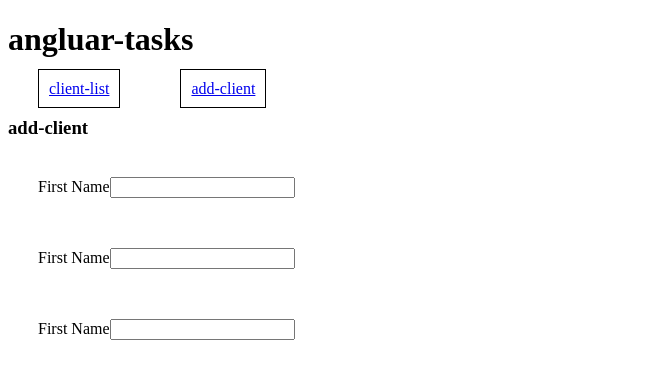
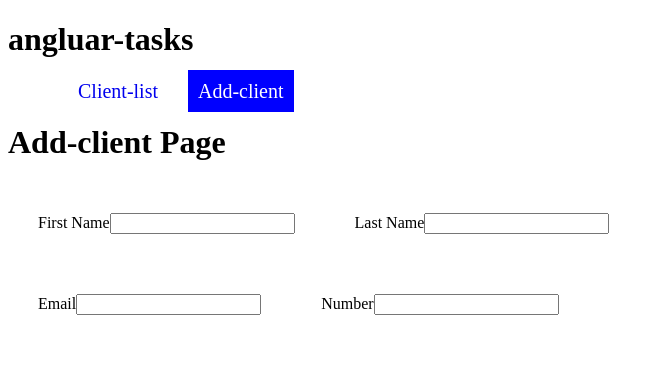
Before and after one commit to hariharn12/angluar-practice, an Angular app: page /add-client in a window 1280 px wide. Shown: the top 378 px of the page, without its empty margins (0-664 px from the left). Built offline with nearby package versions, Linux system fonts and the light colour scheme.

Commit message:
creating routerlink and active state directives

```diff
--- a/src/app/add-box/add-box.component.ts
+++ b/src/app/add-box/add-box.component.ts
@@ -1,9 +1,10 @@
+import { CommonModule } from '@angular/common';
 import { Component } from '@angular/core';
 
 @Component({
   selector: 'app-add-box',
   standalone: true,
-  imports: [],
+  imports: [CommonModule],
   templateUrl: './add-box.component.html',
   styleUrl: './add-box.component.css'
 })
--- a/src/app/add-client/add-client.component.html
+++ b/src/app/add-client/add-client.component.html
@@ -1,19 +1,23 @@
-<h3>add-client</h3>
+<h1>Add-client Page</h1>
 <div>
-  <form>
+  <form style="display: flex;">
     <div>
       <label for="fname">First Name</label>
       <input type="text" id="fname" name="fname">
     </div>
     <div>
-      <label for="fname">First Name</label>
-      <input type="text" id="fname" name="fname">
+      <label for="lname">Last Name</label>
+      <input type="text" id="lname" name="lname">
+    </div>
+  </form>
+  <form style="display: flex;">
+    <div>
+      <label for="fname">Email</label>
+      <input type="email" id="fname" name="fname">
     </div>
     <div>
-      <label for="fname">First Name</label>
-      <input type="text" id="fname" name="fname">
+      <label for="fname">Number</label>
+      <input type="number" id="fname" name="fname">
     </div>
-
-
   </form>
 </div>
--- a/src/app/app.component.css
+++ b/src/app/app.component.css
@@ -1,5 +1,15 @@
-.main a{
-    margin: 30px;
+
+ul{
+    display: flex;
+
+}
+ul>li{
+    list-style: none;
+    color: red;
+    margin-left: 20px;
+}
+ul>li>a{
     padding: 10px;
-    border: 1px solid  black;
+    text-decoration: none;
+    font-size: 20px;
 }
--- a/src/app/app.component.html
+++ b/src/app/app.component.html
@@ -1,9 +1,12 @@
 <h1>angluar-tasks </h1>
 <!-- <button>add button</button>
 <app-add-box></app-add-box> -->
-<div class="main">
-    <a routerLink="/client-list">client-list</a>
-    <a routerLink="/add-client">add-client</a>
-</div>
+<nav>
+  <ul>
+    <li><a routerLink="/client-list" routerLinkActive="active">Client-list</a></li>
+    <li> <a routerLink="/add-client" routerLinkActive="active">Add-client</a></li>
+  </ul>
+</nav>
+
 
 <router-outlet></router-outlet>
--- a/src/app/app.component.ts
+++ b/src/app/app.component.ts
@@ -1,12 +1,12 @@
 import { Component } from '@angular/core';
 import { CommonModule } from '@angular/common';
-import { RouterLink, RouterOutlet } from '@angular/router';
+import { RouterLink, RouterLinkActive, RouterOutlet } from '@angular/router';
 import { AddBoxComponent } from './add-box/add-box.component';
 
 @Component({
   selector: 'app-root',
   standalone: true,
-  imports: [CommonModule, RouterOutlet,RouterLink,AddBoxComponent,],
+  imports: [CommonModule, RouterOutlet,RouterLink,AddBoxComponent,RouterLinkActive],
   templateUrl: './app.component.html',
   styleUrl: './app.component.css'
 })
--- a/src/app/client-details/client-details.component.html
+++ b/src/app/client-details/client-details.component.html
@@ -1,2 +1 @@
 <p>client-details works!</p>
-<!-- <router-outlet></router-outlet> -->
--- a/src/app/client-details/client-details.component.ts
+++ b/src/app/client-details/client-details.component.ts
@@ -1,11 +1,11 @@
 import { CommonModule } from '@angular/common';
 import { Component } from '@angular/core';
-import { RouterOutlet } from '@angular/router';
+import { RouterLink, RouterOutlet } from '@angular/router';
 
 @Component({
   selector: 'app-client-details',
   standalone: true,
-  imports: [CommonModule,RouterOutlet],
+  imports: [CommonModule,RouterOutlet,RouterLink],
   templateUrl: './client-details.component.html',
   styleUrl: './client-details.component.css'
 })
--- a/src/app/client-list/client-list.component.html
+++ b/src/app/client-list/client-list.component.html
@@ -1,7 +1,6 @@
 <h1>client-list </h1>
 
 <table>
-
   <tr>
     <th>Company</th>
     <th>Contact</th>
@@ -9,36 +8,44 @@
     <th>Country</th>
   </tr>
   <tr>
-
-   <td> <a routerlink="./client-details">Alfreds Futterkiste</a></td>
+    <td><a routerlink="./client-details">Alfreds Futterkiste</a></td>
     <td>Maria Anders</td>
     <td>Germany</td>
     <td>Germany</td>
+  </tr>
 
+  <tr>
+    <td>Centro comercial </td>
+    <td>Francisco Chang</td>
+    <td>Mexico</td>
+    <td>Mexico</td>
   </tr>
   <tr>
     <td>Centro comercial </td>
     <td>Francisco Chang</td>
     <td>Mexico</td>
     <td>Mexico</td>
-
-
-  </tr>
-  <tr>
-    <td>Centro comercial </td>
-    <td>Francisco Chang</td>
-    <td>Mexico</td>
-    <td>Mexico</td>
-
-
   </tr>
   <tr>
     <td>Centro comercial Moctezuma</td>
     <td>Francisco Chang</td>
     <td>Mexico</td>
     <td>Mexico</td>
-
-
+  </tr>
+  <tr>
+    <td>Centro comercial Moctezuma</td>
+    <td>Francisco Chang</td>
+    <td>Mexico</td>
+    <td>Mexico</td>
+  </tr>
+  <tr>
+    <td>Centro comercial Moctezuma</td>
+    <td>Francisco Chang</td>
+    <td>Mexico</td>
+    <td>Mexico</td>
   </tr>
 </table>
-<a routerLink="./client-details">client-details</a>
+
+<h2><a routerLink="./client-details">client-details</a></h2>
+
+<router-outlet></router-outlet>
--- a/src/styles.css
+++ b/src/styles.css
@@ -1 +1,4 @@
-/* You can add global styles to this file, and also import other style files */
+.active{
+    color: #fff;
+    background-color: blue;
+}
```
Also changed, not shown: src/app/app.routes.ts (+14 -15 lines). Lines whose indentation alone changed are shown as unchanged.
